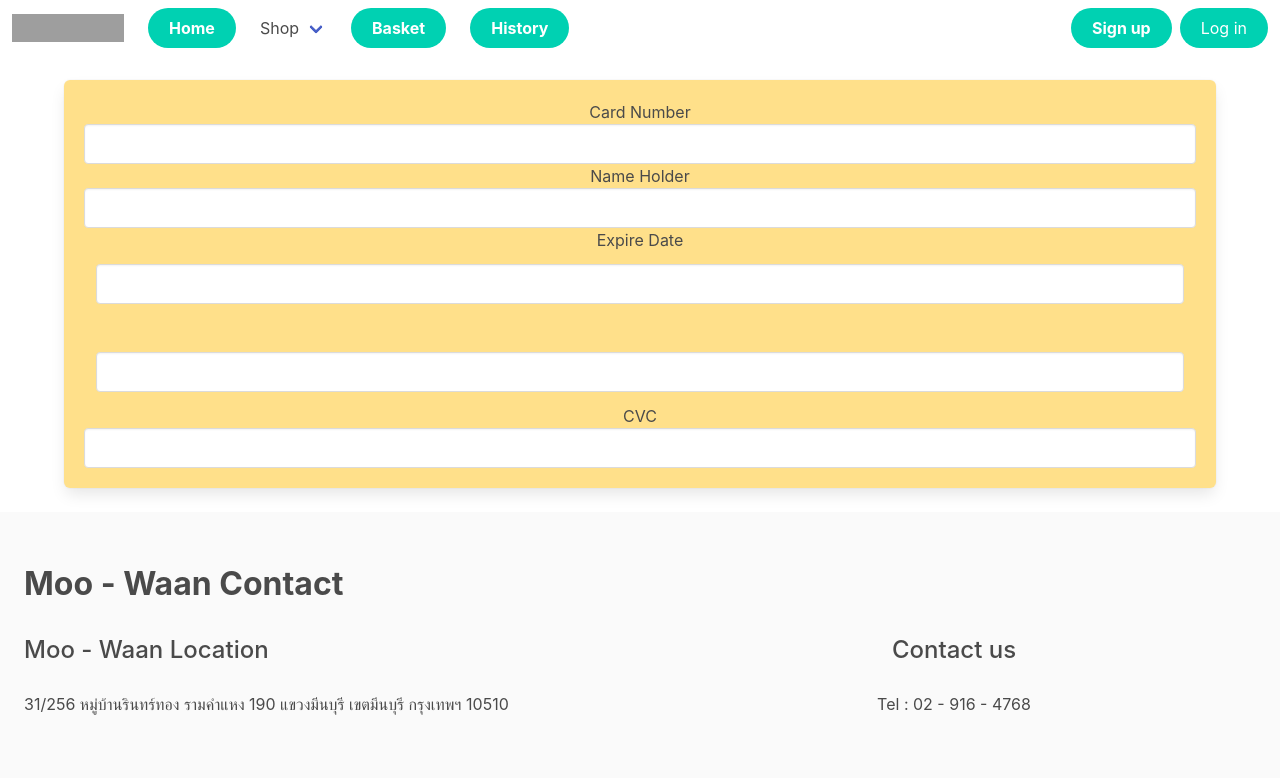
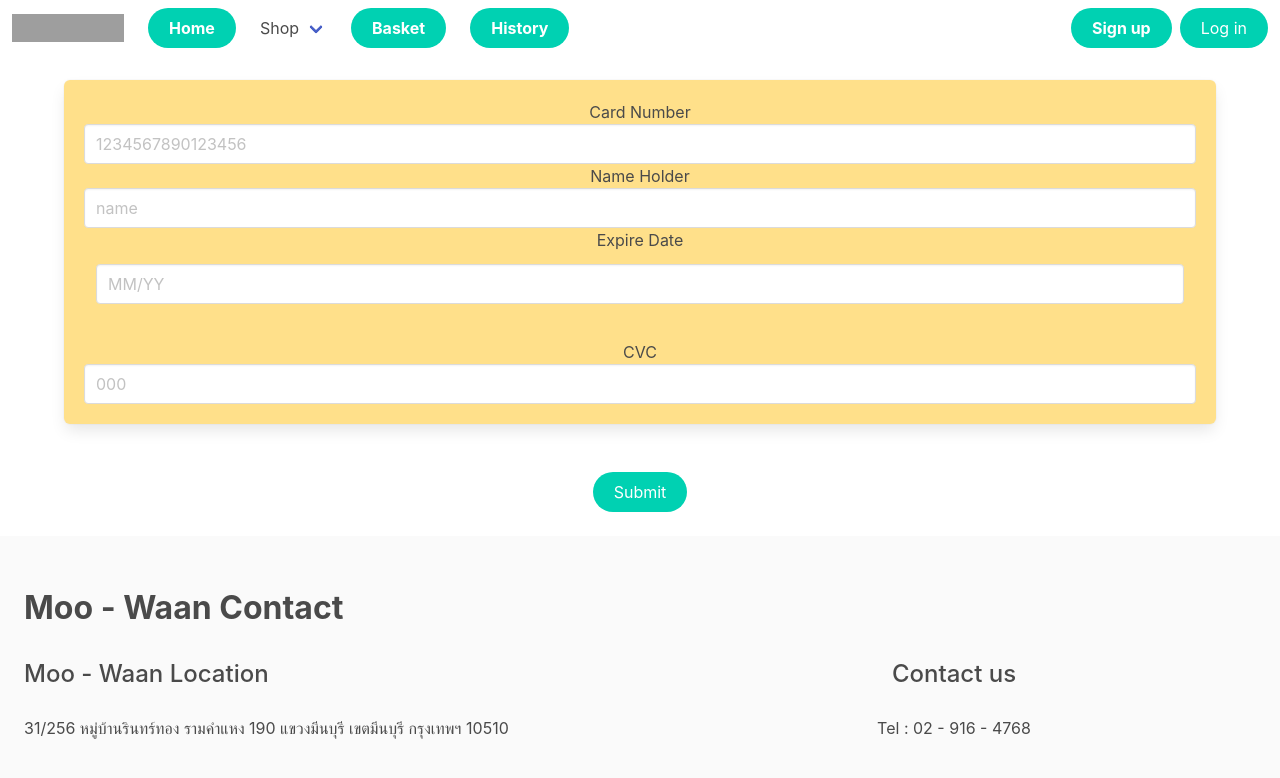
Before and after one commit to PiyaChaiyanit/Moo-Waan, a Vue app: page /Payment in a window 1280 px wide. Shown: the top 778 px of the page. Built offline with nearby package versions, Linux system fonts and the light colour scheme; grey boxes are pictures that could not be loaded.

Commit message:
payment validate

```diff
--- a/src/components/BasketPage.vue
+++ b/src/components/BasketPage.vue
@@ -3,7 +3,7 @@
         <div class="block is-size-3 has-text-centered ml-5">
             Basket
         </div>
-        <div v-for="item in cart" :key="item.item_id">
+        <div class="block" v-for="item in cart" :key="item.item_id" >
             <div class="columns">
                 <figure class="image is-128x128">
                     <img src="https://bulma.io/images/placeholders/128x128.png">
--- a/src/components/PaymentPage.vue
+++ b/src/components/PaymentPage.vue
@@ -2,21 +2,29 @@
     <div class="container">
         <div class="box has-background-warning">
             <p>Card Number</p>
-            <input class="input" type="cardnumber">
+            <input class="input" type="number" v-model="card" placeholder="1234567890123456">
             <p>Name Holder</p>
-            <input class="input" type="nameholder">
+            <input class="input" type="text" v-model="name" placeholder="name">
             <div class="comlumns">
                 <p>Expire Date</p>
                 <div class="column">
-                    <input class="input" type="mountexpire"><br><br>
+                    <input class="input" type="text" v-model="expire" placeholder="MM/YY"><br><br>
                 </div>
-                <div class="column">
-                    <input class="input" type="year">
-                </div>
+                <!-- <div class="column">
+                    <input class="input" type="number">
+                </div> -->
             </div>
             <p>CVC</p>
-            <input class="input" type="cvc">
+            <input class="input" type="number" v-model="cvc" placeholder="000">
+
+
         </div>
+        <br>
+    </div>
+    <div class="block">
+        <button class="button is-rounded is-primary" @click="checkPay">
+            Submit
+        </button>
     </div>
 </template>
 
@@ -25,8 +33,28 @@ export default {
     name: 'PaymentPage',
     props: {
         msg: String
+    },
+    data() {
+        return {
+            card: '',
+            name: '',
+            expire: '',
+            cvc: ''
+        }
+    },
+    methods: {
+        checkPay() {
+            if (this.card === "" || this.name === "" || this.expire === "" || this.cvc === "" || this.password === "") {
+                alert("Please input every box")
+            }
+            else {
+                alert("Success")
+                this.$router.push("/")
+            }
+        }
     }
 }
+
 </script>
 
 <style>
```
